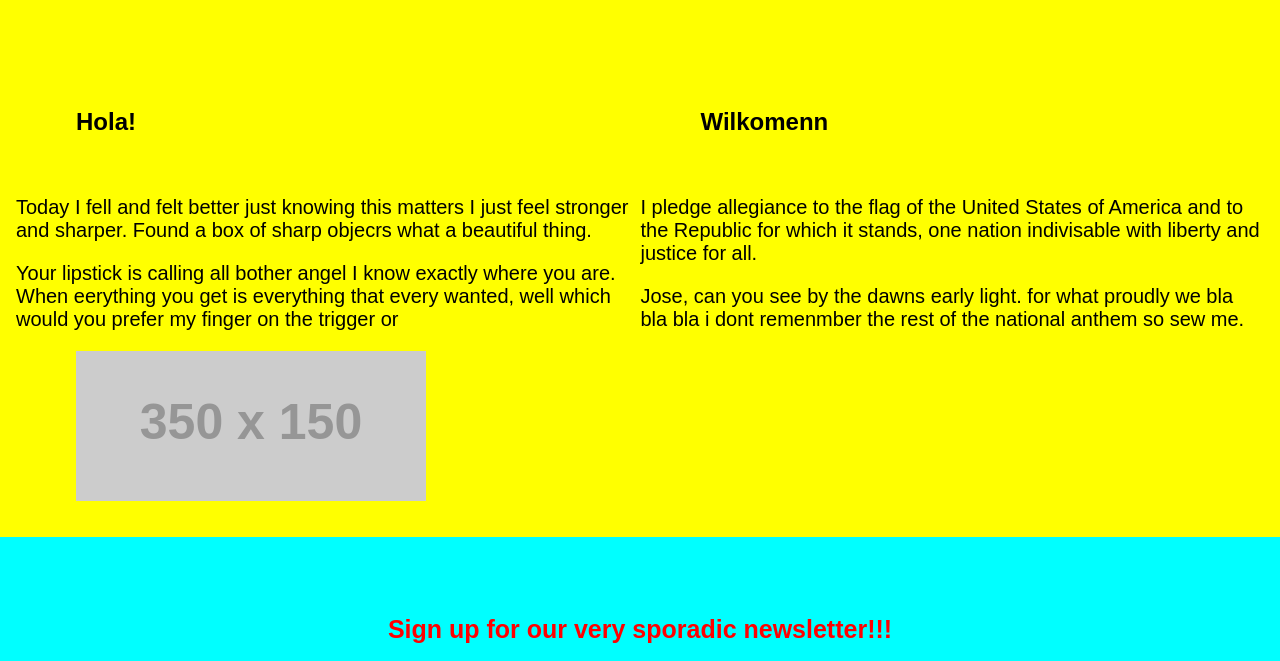
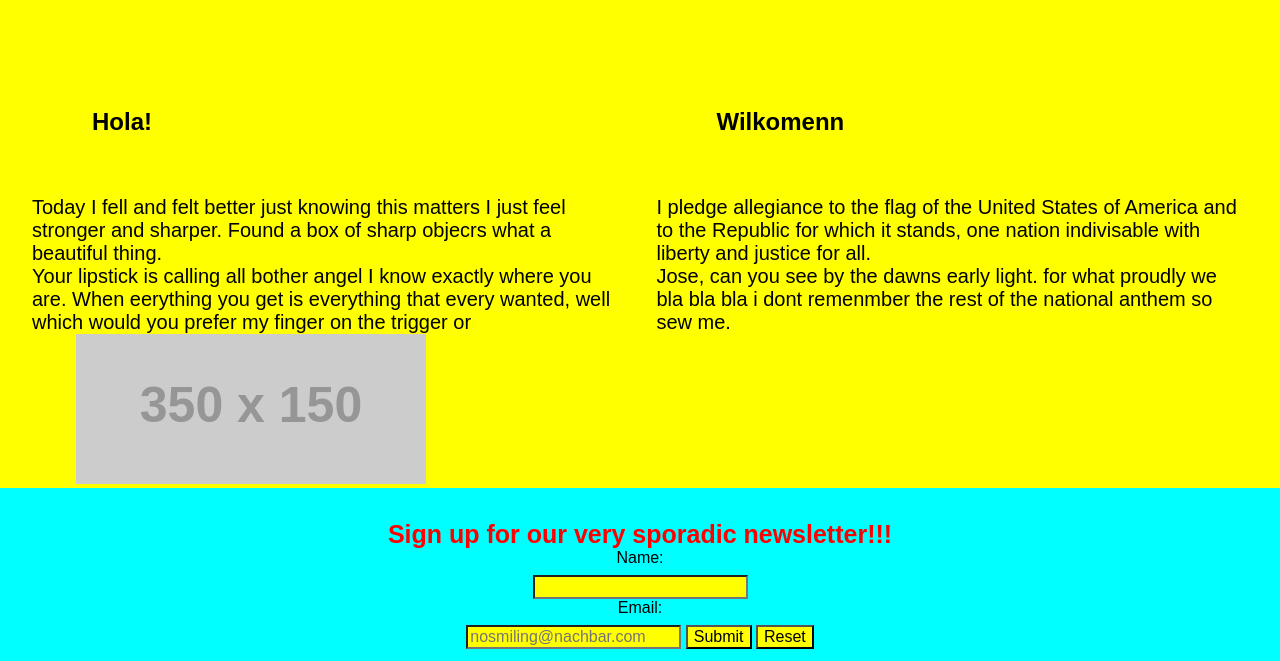
Before and after one commit to drmarq01/FEWD.project, a plain HTML site: page index.html in a window 1280 px wide. Shown: the part 139-800 px from the top of the page. Drawn offline with Linux system fonts and the light colour scheme; placeholder pictures from the web are drawn by us; files whose address does not match are found by name.

Commit message:
Modified code

```diff
--- a/index.html
+++ b/index.html
@@ -8,7 +8,9 @@
 </head>
 
 <body>
+  <div class="wrap">
     <header class= "main-header">
+
         <h1 class="name">Page of RaNdOmNeSs</h1>
       </header>
 
@@ -28,18 +30,19 @@
       <a href="https://placeholder.com"><img src="http://via.placeholder.com/350x150"></a>
     </div>
   </body>
+</div>
 
 <!-  EMAIL NEWSLETTER SIGN UP  ->
 
-<footer class="main-footer">
-  <div id="container">
-    <form class="form-contact">
-      <h6>Sign up for our very sporadic newsletter!!!</h6>
+<footer>
+  <div class="main-footer bg">
+    <form class="form-contact bg">
+      <h6 class="bg">Sign up for our very sporadic newsletter!!!</h6>
 
-      <label for="name">Name:</label>
+      <label class="bg" for="name">Name:</label>
       <input type="text" id="name">
 
-      <label for="email">Email:</label>
+      <label class="bg" for="email">Email:</label>
       <input type="email" id="email" placeholder="nosmiling@nachbar.com">
 
       <input type="submit" value="Submit">
--- a/selectors.css
+++ b/selectors.css
@@ -1,3 +1,7 @@
-[class="form-contact"] {
-  padding: 20px 24px;
+
+
+/*  DRY Classes  */
+
+.bg {
+  background: aqua;
 }
--- a/styles.css
+++ b/styles.css
@@ -1,6 +1,7 @@
 * {
   box-sizing: border-box;
   background: yellow;
+  margin: auto;
 }
 
 p {
@@ -53,11 +54,22 @@ label {
 }
 
 .form-contact {
-  background: aqua;
+  min-width:100%;
 }
 
  .col {
    display: inline-block;
    width: 50%;
    margin-right: -4px;
+   padding-left: 1em;
+   padding-right: 1em;
  }
+
+/*  MEDIA QUERIES */
+
+@media (min-width: 769px) {
+
+  .main-footer {
+    margin: 0 auto;
+  }
+}
```
Lines whose indentation alone changed are shown as unchanged.
